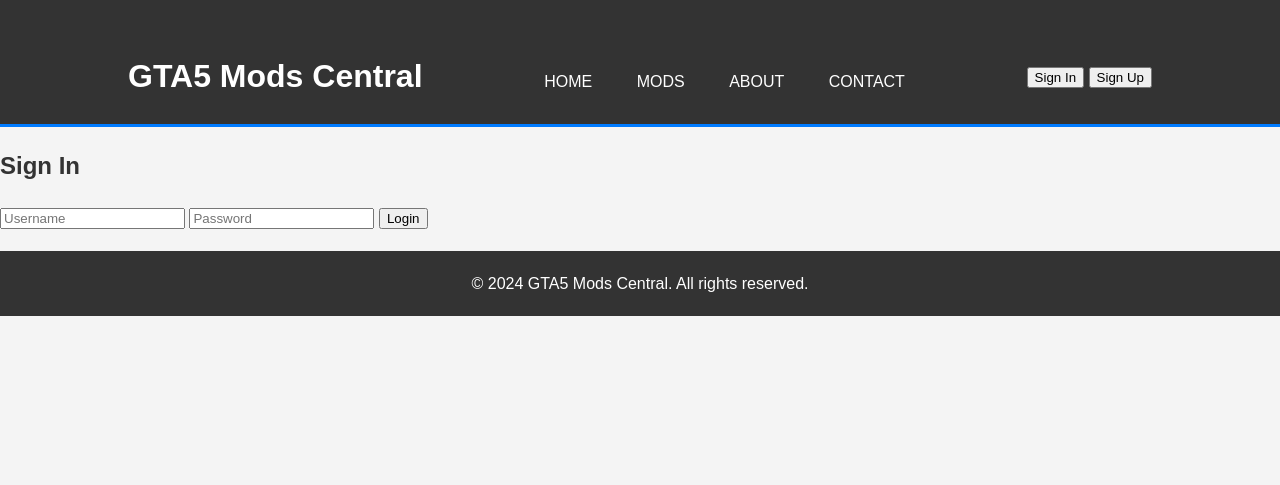
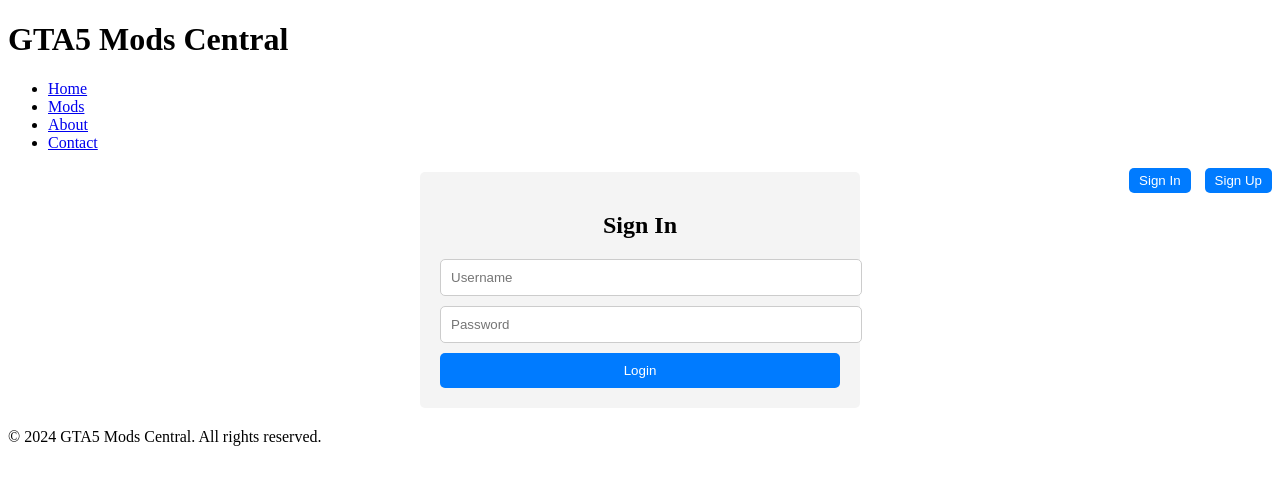
Before and after one commit to NOTREALEPIC/nottherealepic, a PHP site: page / in a window 1280 px wide. Shown: the top 485 px of the page. Run offline with PHP 8.4, Linux system fonts and the light colour scheme.

Commit message:
Update styles.css

```diff
--- a/styles.css
+++ b/styles.css
@@ -1,199 +1,55 @@
-/* General Styles */
-body {
-  font-family: 'Arial', sans-serif;
-  margin: 0;
-  padding: 0;
-  line-height: 1.6;
-  color: #333;
-  background-color: #f4f4f4;
+/* Existing CSS styles */
+
+.user-auth {
+  float: right;
 }
 
-.container {
-  width: 80%;
-  margin: auto;
-  overflow: hidden;
+.user-auth button {
+  padding: 5px 10px;
+  margin-left: 10px;
+  background-color: #007bff;
+  color: #fff;
+  border: none;
+  border-radius: 5px;
+  cursor: pointer;
 }
 
-header {
-  background: #333;
-  color: #fff;
-  padding-top: 30px;
-  min-height: 70px;
-  border-bottom: #007bff 3px solid;
+.user-auth button:hover {
+  background-color: #0056b3;
 }
 
-header a {
-  color: #fff;
-  text-decoration: none;
-  text-transform: uppercase;
-  font-size: 16px;
-}
-
-header ul {
-  padding: 0;
-  list-style: none;
-}
-
-header li {
-  display: inline;
-  padding: 0 20px 0 20px;
-}
-
-header nav {
-  float: right;
-  margin-top: 10px;
-}
-
-header .container {
-  display: flex;
-  justify-content: space-between;
-  align-items: center;
-}
-
-.hero {
-  background: url('https://via.placeholder.com/1200x400') no-repeat center center/cover;
-  height: 400px;
-  color: #fff;
-  text-align: center;
-  padding-top: 150px;
-}
-
-.hero h2 {
-  font-size: 48px;
-  margin-bottom: 20px;
-}
-
-.hero p {
-  font-size: 24px;
-  margin-bottom: 40px;
-}
-
-.cta-button {
-  background: #007bff;
-  color: #fff;
-  padding: 10px 20px;
-  text-decoration: none;
-  border-radius: 5px;
-}
-
-.cta-button:hover {
-  background: #0056b3;
-}
-
-.mods-section {
-  padding: 40px 0;
-  background: #fff;
-}
-
-.mods-section h2 {
-  text-align: center;
-  margin-bottom: 40px;
-}
-
-.mod-gallery {
-  display: flex;
-  justify-content: space-between;
-  flex-wrap: wrap;
-}
-
-.mod-item {
-  flex: 1 1 calc(33.333% - 40px);
-  margin: 20px;
-  background: #f4f4f4;
+.auth-form {
+  max-width: 400px;
+  margin: 20px auto;
   padding: 20px;
+  background-color: #f4f4f4;
   border-radius: 5px;
   text-align: center;
 }
 
-.mod-item img {
-  max-width: 100%;
-  border-radius: 5px;
-}
-
-.download-button {
-  display: inline-block;
-  margin-top: 10px;
-  background: #007bff;
-  color: #fff;
-  padding: 10px 20px;
-  text-decoration: none;
-  border-radius: 5px;
-}
-
-.download-button:hover {
-  background: #0056b3;
-}
-
-.about-section {
-  padding: 40px 0;
-}
-
-.about-section h2 {
-  text-align: center;
+.auth-form h2 {
   margin-bottom: 20px;
 }
 
-.about-section p {
-  max-width: 600px;
-  margin: 0 auto;
-  text-align: center;
-}
-
-.contact-section {
-  padding: 40px 0;
-  background: #fff;
-}
-
-.contact-section h2 {
-  text-align: center;
-  margin-bottom: 20px;
-}
-
-.contact-section form {
-  max-width: 600px;
-  margin: 0 auto;
-}
-
-.contact-section .form-group {
-  margin-bottom: 20px;
-}
-
-.contact-section label {
+.auth-form input {
   display: block;
-  margin-bottom: 5px;
-}
-
-.contact-section input,
-.contact-section textarea {
   width: 100%;
   padding: 10px;
+  margin-bottom: 10px;
   border: 1px solid #ccc;
   border-radius: 5px;
 }
 
-.contact-section button {
-  display: block;
+.auth-form button {
   width: 100%;
-  background: #007bff;
+  padding: 10px;
+  background-color: #007bff;
   color: #fff;
   border: none;
-  padding: 10px;
   border-radius: 5px;
   cursor: pointer;
 }
 
-.contact-section button:hover {
-  background: #0056b3;
+.auth-form button:hover {
+  background-color: #0056b3;
 }
-
-footer {
-  background: #333;
-  color: #fff;
-  text-align: center;
-  padding: 20px 0;
-  margin-top: 20px;
-}
-
-footer p {
-  margin: 0;
-}
```
